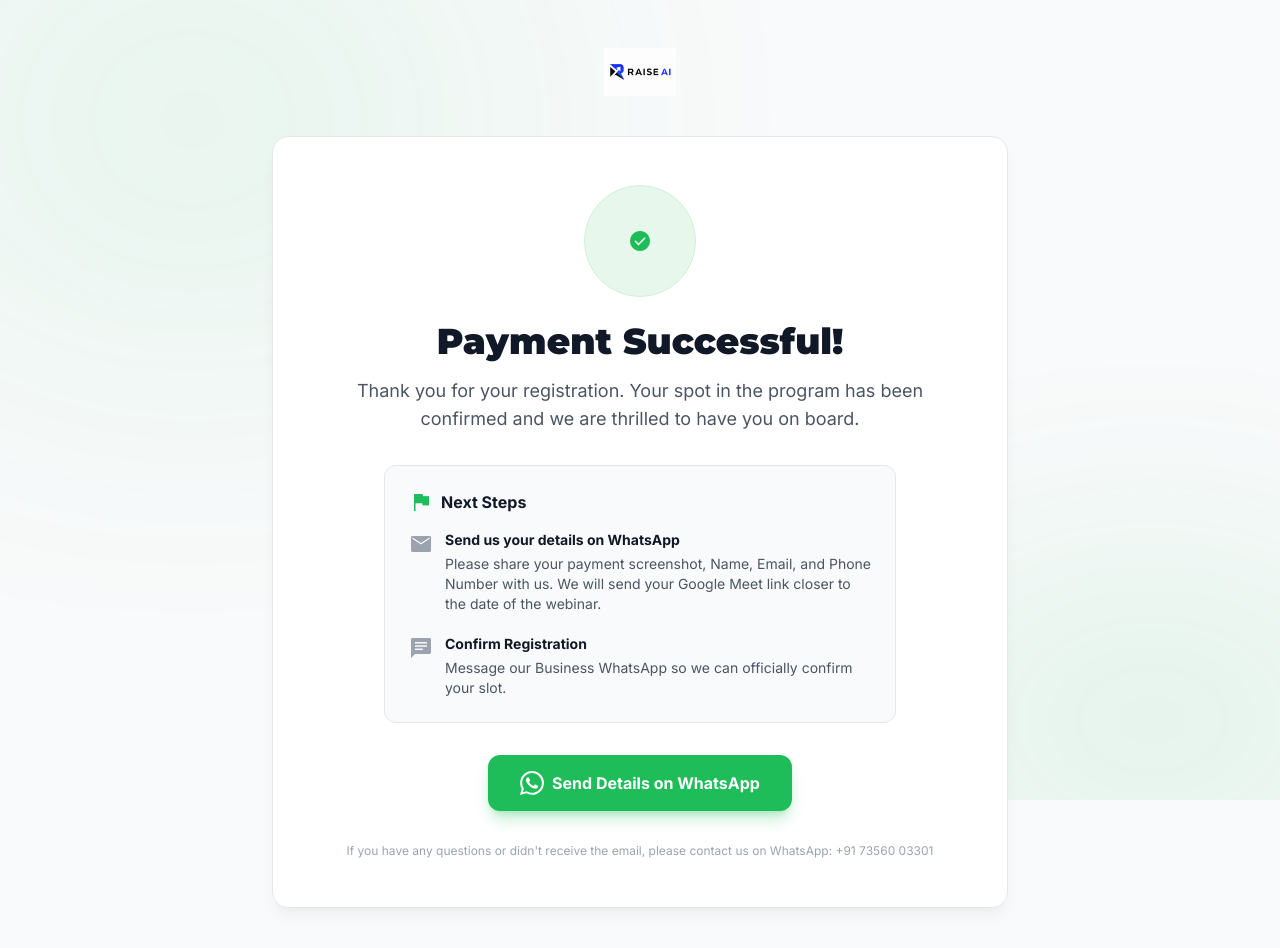
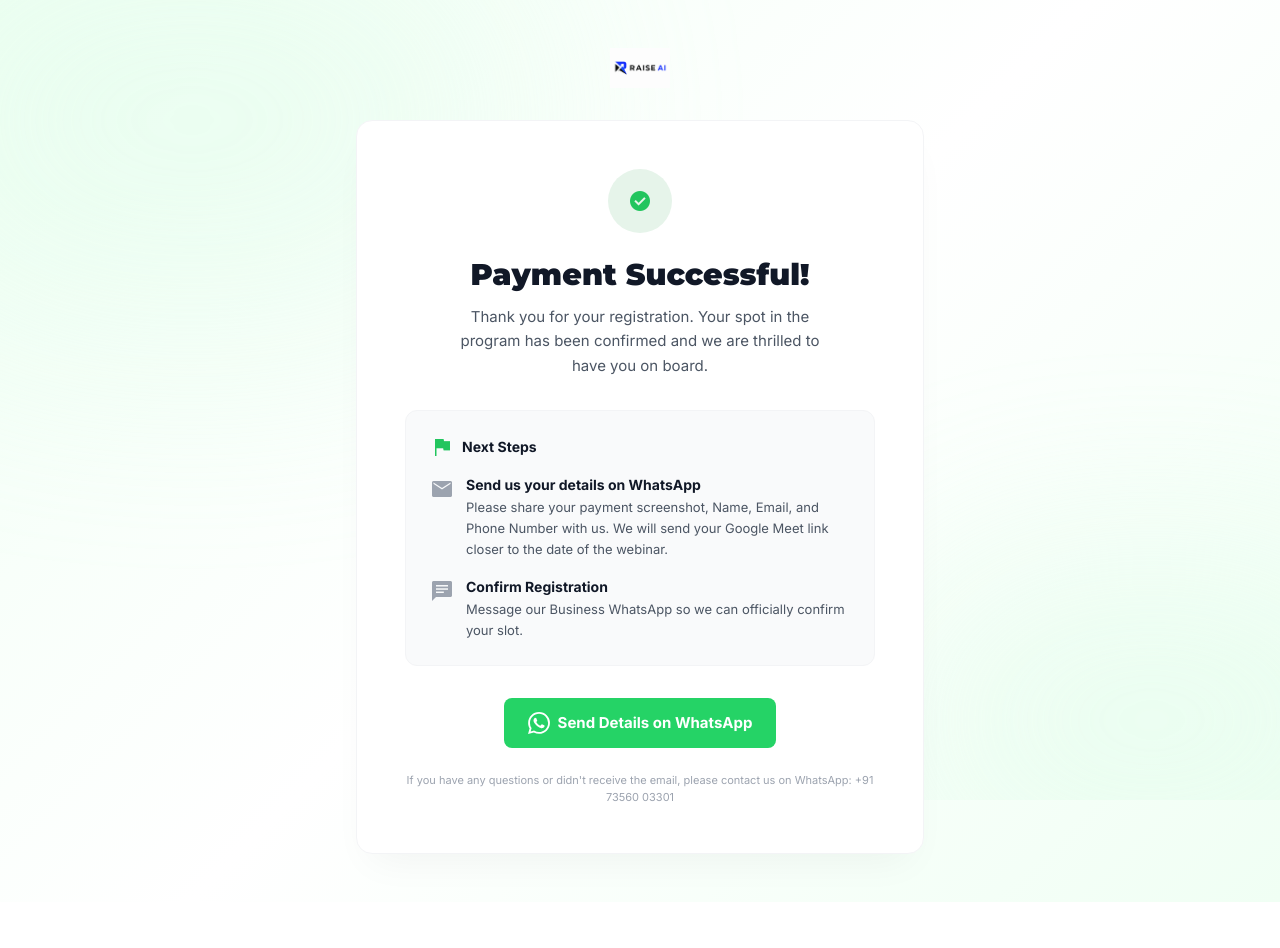
Before and after one commit to Hadhi07/Raise-AI-netlify, a website: page thankyou/index.html in a window 1280 px wide. After the commit the page ends 902 px from the top, so only its background shows below. Drawn offline with nearby package versions, Linux system fonts and the light colour scheme.

Commit message:
fix: perfectly replicate figma draft for thank you page and add css cache buster

```diff
--- a/thankyou/index.html
+++ b/thankyou/index.html
@@ -4,7 +4,8 @@
 <meta charset="utf-8">
 <meta content="width=device-width, initial-scale=1.0, maximum-scale=1.0, user-scalable=no" name="viewport">
 <title>Payment Successful | Raise AI</title>
-<link rel="stylesheet" href="/assets/tw-funnel.css">
+<!-- Added ?v=2 to force browser cache refresh -->
+<link rel="stylesheet" href="/assets/tw-funnel.css?v=2">
 <link rel="preconnect" href="https://fonts.gstatic.com" crossorigin>
 <link href="https://fonts.googleapis.com/css2?family=Montserrat:wght@600;700;800;900&family=Inter:wght@400;500;600;700&display=swap" rel="stylesheet">
 <link href="https://fonts.googleapis.com/css2?family=Material+Symbols+Outlined:wght,FILL@100..700,0..1&display=swap" rel="stylesheet">
@@ -15,17 +16,21 @@
 body {
     overflow-x: hidden;
     width: 100%;
-    background-color: #f9fafb;
+    /* Subtle green/white background matching the screenshot */
+    background: linear-gradient(135deg, #f0fff4 0%, #ffffff 50%, #f0fff4 100%);
     color: #111827;
+    min-height: 100vh;
 }
 .material-symbols-outlined {
     font-variation-settings: 'FILL' 1, 'wght' 400, 'GRAD' 0, 'opsz' 48;
     vertical-align: middle;
 }
+/* Refined card to match the screenshot */
 .glass-panel {
     background: #ffffff;
-    border: 1px solid #e5e7eb;
-    box-shadow: 0 10px 15px -3px rgba(0, 0, 0, 0.05), 0 4px 6px -2px rgba(0, 0, 0, 0.025);
+    border: 1px solid #f3f4f6;
+    box-shadow: 0 20px 40px -15px rgba(0, 0, 0, 0.05);
+    border-radius: 16px;
 }
 </style>
 <!-- Microsoft Clarity -->
@@ -75,65 +80,70 @@ src="https://www.facebook.com/tr?id=2034324397452606&ev=PageView&noscript=1"
     })(window, document, "clarity", "script", "y7w4qe8w9w");
 </script>
 </head>
-<body class="font-sans antialiased min-h-screen flex flex-col items-center justify-center relative">
+<body class="font-sans antialiased flex flex-col items-center justify-center relative">
 
-    <!-- Background Effects -->
+    <!-- Subtle Radial Background Effects to match the gradient look -->
     <div class="fixed inset-0 z-0 pointer-events-none overflow-hidden">
-        <div class="absolute top-[-10%] left-[-10%] w-[50%] h-[50%] bg-[#1ebd5a] rounded-full blur-[150px] opacity-10"></div>
-        <div class="absolute bottom-[-10%] right-[-10%] w-[40%] h-[40%] bg-[#1ebd5a] rounded-full blur-[120px] opacity-10"></div>
+        <div class="absolute top-[-10%] left-[-10%] w-[50%] h-[50%] bg-[#dcfce7] rounded-full blur-[120px] opacity-40"></div>
+        <div class="absolute bottom-[-10%] right-[-10%] w-[40%] h-[40%] bg-[#dcfce7] rounded-full blur-[100px] opacity-40"></div>
     </div>
 
     <!-- Main Content -->
-    <main class="w-full max-w-3xl mx-auto px-4 py-12 relative z-10 flex flex-col items-center">
+    <main class="w-full max-w-[600px] mx-auto px-4 py-12 relative z-10 flex flex-col items-center">
 
-        <!-- Logo -->
-        <a href="/" class="mb-10 inline-block">
-            <img src="/webinar/logo.png" alt="Raise AI Logo" width="256" height="170" decoding="async" class="h-10 md:h-12 object-contain mix-blend-multiply">
+        <!-- Logo (Using their uploaded logo) -->
+        <a href="/" class="mb-8 inline-block">
+            <img src="/webinar/logo.png" alt="Raise AI Logo" width="160" height="106" decoding="async" class="h-8 md:h-10 object-contain mix-blend-multiply">
         </a>
 
         <!-- Success Card -->
-        <div class="glass-panel rounded-2xl w-full p-8 md:p-12 text-center border-t-4 border-t-[#1ebd5a]">
+        <div class="glass-panel w-full px-8 py-10 md:px-12 md:py-12 text-center">
 
-            <div class="w-28 h-28 rounded-full bg-[#e8f7ec] border border-[#d1f0db] flex items-center justify-center mx-auto mb-6">
-                <span class="material-symbols-outlined text-7xl text-[#1ebd5a]">check_circle</span>
+            <!-- Success Icon: Light green circle with green check -->
+            <div class="w-16 h-16 rounded-full bg-[#e6f4ea] flex items-center justify-center mx-auto mb-6">
+                <span class="material-symbols-outlined text-[32px] text-[#22c55e]" style="font-variation-settings: 'FILL' 1;">check_circle</span>
             </div>
 
-            <h1 class="text-3xl md:text-4xl font-headline font-black mb-4 text-gray-900">Payment Successful!</h1>
-            <p class="text-gray-600 text-lg mb-8 max-w-xl mx-auto">
+            <!-- Headlines -->
+            <h1 class="text-[28px] md:text-3xl font-headline font-black mb-3 text-[#111827]">Payment Successful!</h1>
+            <p class="text-[#4b5563] text-[15px] leading-relaxed mb-8 max-w-sm mx-auto">
                 Thank you for your registration. Your spot in the program has been confirmed and we are thrilled to have you on board.
             </p>
 
-            <div class="bg-gray-50 border border-gray-200 rounded-xl p-6 text-left mb-8 inline-block max-w-lg w-full">
-                <h3 class="text-gray-900 font-bold mb-4 flex items-center gap-2">
-                    <span class="material-symbols-outlined text-[#1ebd5a] text-xl">flag</span>
+            <!-- Next Steps Box -->
+            <div class="bg-[#f9fafb] border border-[#f3f4f6] rounded-xl p-6 text-left mb-8 w-full">
+                <h3 class="text-[#111827] font-bold mb-4 flex items-center gap-2 text-sm">
+                    <span class="material-symbols-outlined text-[#22c55e] text-lg">flag</span>
                     Next Steps
                 </h3>
-                <ul class="space-y-5 text-sm text-gray-600">
+
+                <ul class="space-y-4 text-sm text-[#4b5563]">
                     <li class="flex items-start gap-3">
-                        <span class="material-symbols-outlined text-gray-400 text-[20px] mt-0.5">mail</span>
+                        <span class="material-symbols-outlined text-[#9ca3af] text-[20px] mt-0.5">mail</span>
                         <div>
-                            <strong class="text-gray-900 block mb-1">Send us your details on WhatsApp</strong>
-                            Please share your payment screenshot, Name, Email, and Phone Number with us. We will send your Google Meet link closer to the date of the webinar.
+                            <strong class="text-[#111827] block mb-0.5">Send us your details on WhatsApp</strong>
+                            <span class="text-[13px] leading-relaxed">Please share your payment screenshot, Name, Email, and Phone Number with us. We will send your Google Meet link closer to the date of the webinar.</span>
                         </div>
                     </li>
                     <li class="flex items-start gap-3">
-                        <span class="material-symbols-outlined text-gray-400 text-[20px] mt-0.5">chat</span>
+                        <span class="material-symbols-outlined text-[#9ca3af] text-[20px] mt-0.5">chat</span>
                         <div>
-                            <strong class="text-gray-900 block mb-1">Confirm Registration</strong>
-                            Message our Business WhatsApp so we can officially confirm your slot.
+                            <strong class="text-[#111827] block mb-0.5">Confirm Registration</strong>
+                            <span class="text-[13px] leading-relaxed">Message our Business WhatsApp so we can officially confirm your slot.</span>
                         </div>
                     </li>
                 </ul>
             </div>
 
-            <div class="flex flex-col sm:flex-row gap-4 justify-center">
-                <a href="https://wa.me/917356003301?text=Hi!%20Here%20is%20my%20payment%20screenshot,%20Name,%20Email,%20and%20Phone%20Number%20for%20the%20Raise%20AI%20Masterclass." target="_blank" class="bg-[#1ebd5a] hover:bg-[#189948] text-white font-bold py-4 px-8 rounded-xl transition text-center flex items-center justify-center gap-2 shadow-lg shadow-[#1ebd5a]/30">
-                    <svg class="w-6 h-6 fill-current" viewBox="0 0 24 24" xmlns="http://www.w3.org/2000/svg"><path d="M17.472 14.382c-.297-.149-1.758-.867-2.03-.967-.273-.099-.471-.148-.67.15-.197.297-.767.966-.94 1.164-.173.199-.347.223-.644.075-.297-.15-1.255-.463-2.39-1.475-.883-.788-1.48-1.761-1.653-2.059-.173-.297-.018-.458.13-.606.134-.133.298-.347.446-.52.149-.174.198-.298.298-.497.099-.198.05-.371-.025-.52-.075-.149-.669-1.612-.916-2.207-.242-.579-.487-.5-.669-.51a12.8 12.8 0 0 0-.57-.01c-.198 0-.52.074-.792.372-.272.297-1.04 1.016-1.04 2.479 0 1.462 1.065 2.875 1.213 3.074.149.198 2.096 3.2 5.077 4.487.709.306 1.262.489 1.694.625.712.227 1.36.195 1.871.118.571-.085 1.758-.719 2.006-1.413.248-.694.248-1.289.173-1.413-.074-.124-.272-.198-.57-.347m-5.421 7.403h-.004a9.87 9.87 0 0 1-5.031-1.378l-.361-.214-3.741.982.998-3.648-.235-.374a9.86 9.86 0 0 1-1.51-5.26c.001-5.45 4.436-9.884 9.888-9.884 2.64 0 5.122 1.03 6.988 2.898a9.825 9.825 0 0 1 2.893 6.994c-.003 5.45-4.437 9.884-9.885 9.884m8.413-18.297A11.815 11.815 0 0 0 12.05 0C5.495 0 .16 5.335.157 11.892c0 2.096.547 4.142 1.588 5.945L.057 24l6.305-1.654a11.882 11.882 0 0 0 5.683 1.448h.005c6.554 0 11.89-5.335 11.893-11.893a11.821 11.821 0 0 0-3.48-8.413Z"/></svg>
-                Send Details on WhatsApp
-            </a>
+            <!-- WhatsApp Button -->
+            <div class="flex justify-center">
+                <a href="https://wa.me/917356003301?text=Hi!%20Here%20is%20my%20payment%20screenshot,%20Name,%20Email,%20and%20Phone%20Number%20for%20the%20Raise%20AI%20Masterclass." target="_blank" class="bg-[#25D366] hover:bg-[#20ba59] text-white font-bold py-3.5 px-6 rounded-lg transition text-center flex items-center justify-center gap-2 text-[15px]">
+                    <svg class="w-[22px] h-[22px] fill-current" viewBox="0 0 24 24" xmlns="http://www.w3.org/2000/svg"><path d="M17.472 14.382c-.297-.149-1.758-.867-2.03-.967-.273-.099-.471-.148-.67.15-.197.297-.767.966-.94 1.164-.173.199-.347.223-.644.075-.297-.15-1.255-.463-2.39-1.475-.883-.788-1.48-1.761-1.653-2.059-.173-.297-.018-.458.13-.606.134-.133.298-.347.446-.52.149-.174.198-.298.298-.497.099-.198.05-.371-.025-.52-.075-.149-.669-1.612-.916-2.207-.242-.579-.487-.5-.669-.51a12.8 12.8 0 0 0-.57-.01c-.198 0-.52.074-.792.372-.272.297-1.04 1.016-1.04 2.479 0 1.462 1.065 2.875 1.213 3.074.149.198 2.096 3.2 5.077 4.487.709.306 1.262.489 1.694.625.712.227 1.36.195 1.871.118.571-.085 1.758-.719 2.006-1.413.248-.694.248-1.289.173-1.413-.074-.124-.272-.198-.57-.347m-5.421 7.403h-.004a9.87 9.87 0 0 1-5.031-1.378l-.361-.214-3.741.982.998-3.648-.235-.374a9.86 9.86 0 0 1-1.51-5.26c.001-5.45 4.436-9.884 9.888-9.884 2.64 0 5.122 1.03 6.988 2.898a9.825 9.825 0 0 1 2.893 6.994c-.003 5.45-4.437 9.884-9.885 9.884m8.413-18.297A11.815 11.815 0 0 0 12.05 0C5.495 0 .16 5.335.157 11.892c0 2.096.547 4.142 1.588 5.945L.057 24l6.305-1.654a11.882 11.882 0 0 0 5.683 1.448h.005c6.554 0 11.89-5.335 11.893-11.893a11.821 11.821 0 0 0-3.48-8.413Z"/></svg>
+                    Send Details on WhatsApp
+                </a>
             </div>
 
-            <p class="text-gray-400 text-xs mt-8">If you have any questions or didn't receive the email, please contact us on WhatsApp: +91 73560 03301</p>
+            <p class="text-[#9ca3af] text-[11px] mt-6">If you have any questions or didn't receive the email, please contact us on WhatsApp: +91 73560 03301</p>
         </div>
 
     </main>
```
Also changed, not shown: assets/tw-funnel.css.
